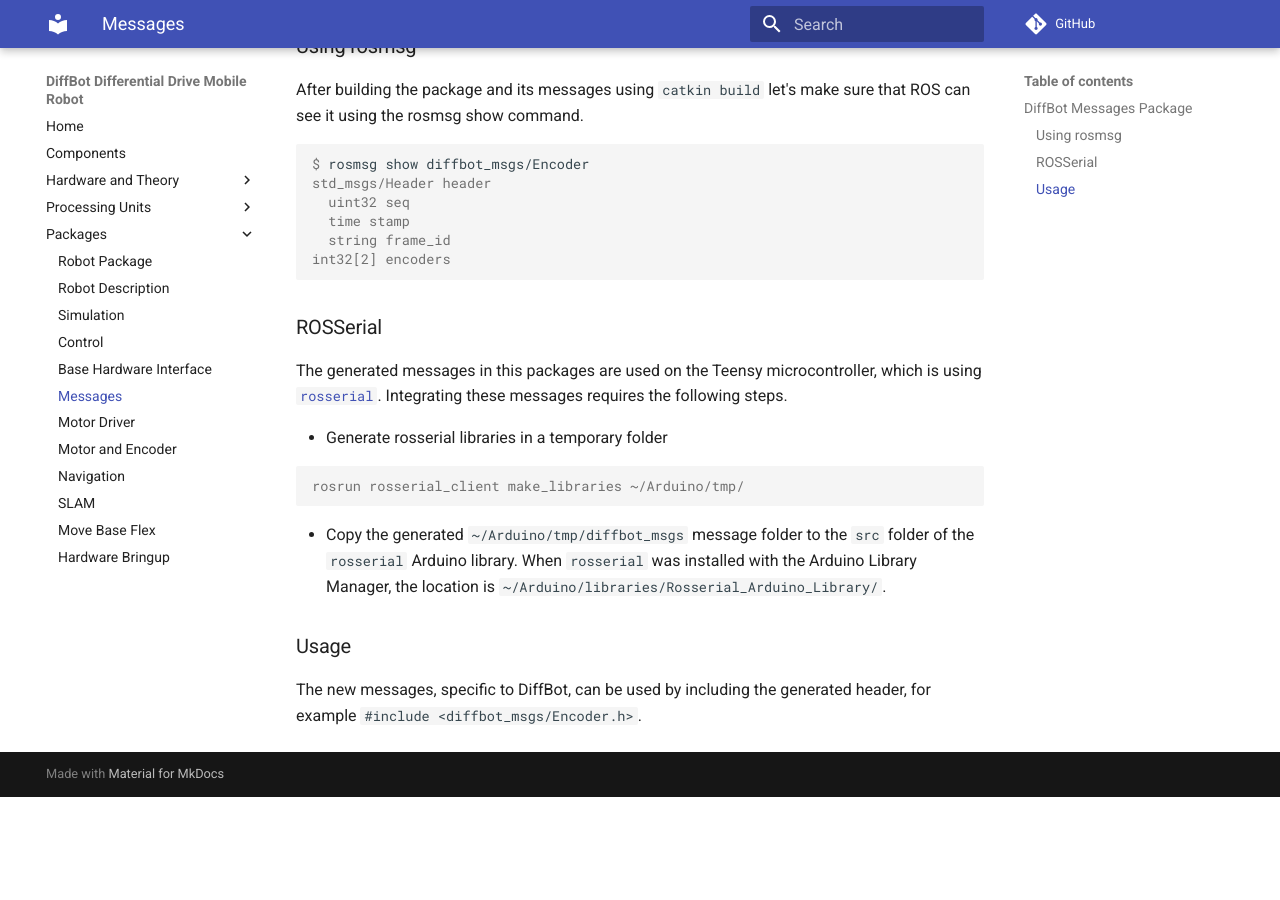
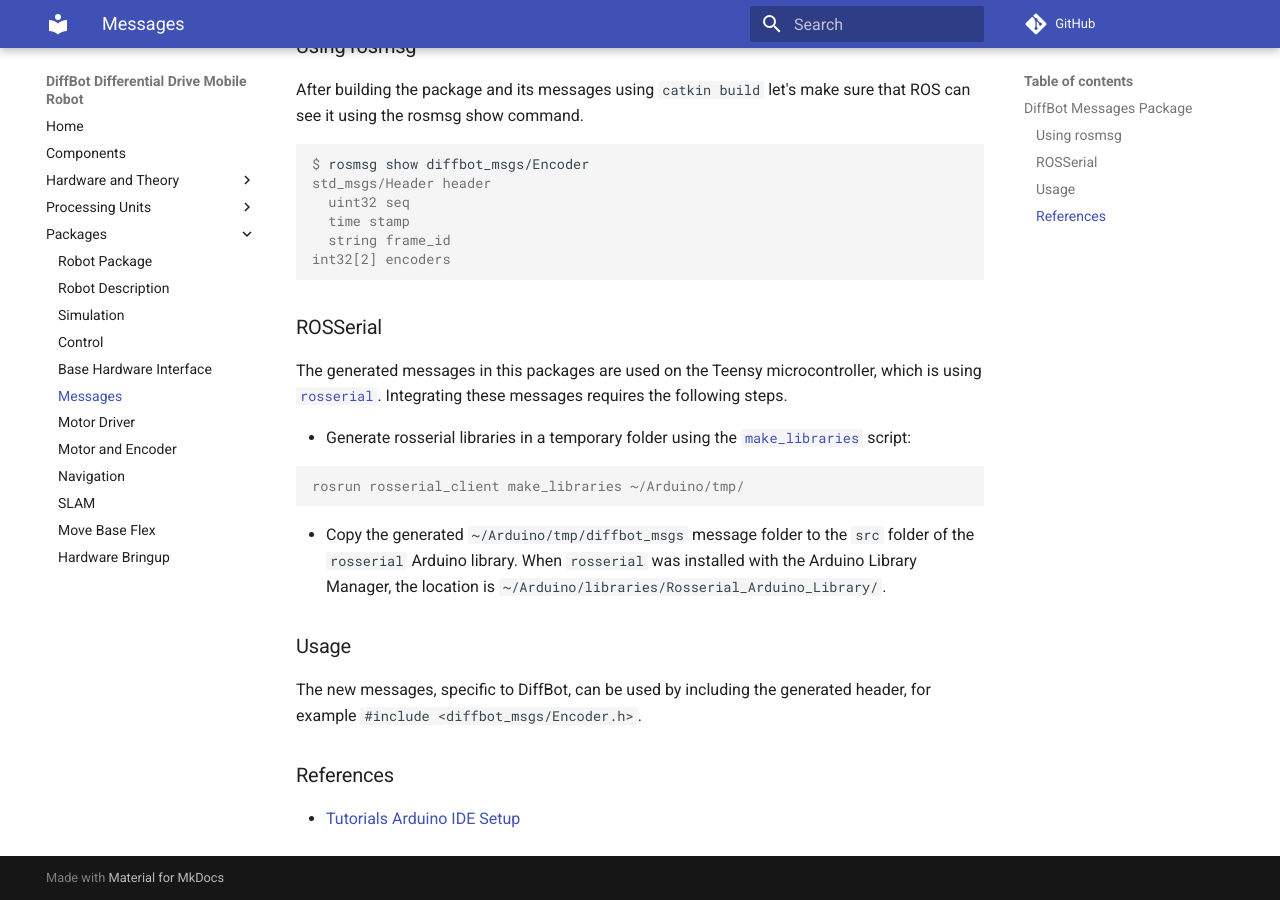
Before and after one commit to fjp/2wd-robot, an MkDocs documentation site: the page built from docs/diffbot_msgs.md, in a window 1280 px wide and 900 px high, scrolled down 1461 px. Built offline with MkDocs 1.6.1 and Material for MkDocs 9.7.7, drawn with Linux system fonts in a browser that asks for light colours; comment, search, counter and statistics services are not loaded; before the commit the page ends 2258 px from its top, so only the background shows below that.

````diff
--- a/docs/diffbot_msgs.md
+++ b/docs/diffbot_msgs.md
@@ -78,7 +78,7 @@ int32[2] encoders
 The generated messages in this packages are used on the Teensy microcontroller, which is using [`rosserial`](http://wiki.ros.org/rosserial).
 Integrating these messages requires the following steps.
 
-- Generate rosserial libraries in a temporary folder
+- Generate rosserial libraries in a temporary folder using the [`make_libraries`](http://wiki.ros.org/rosserial/Tutorials/Adding%20Other%20Messages) script:
 
 ```console
 rosrun rosserial_client make_libraries ~/Arduino/tmp/
@@ -91,3 +91,9 @@ rosrun rosserial_client make_libraries ~/Arduino/tmp/
 ### Usage
 
 The new messages, specific to DiffBot, can be used by including the generated header, for example `#include <diffbot_msgs/Encoder.h>`.
+
+
+
+### References
+
+- [Tutorials Arduino IDE Setup](http://wiki.ros.org/rosserial_arduino/Tutorials/Arduino%20IDE%20Setup)
````
Also changed, not shown: docs/teensy-mcu.md (+17 -1 lines), docs/resources/datasheets/teensy40-pinout01.png (added), docs/resources/datasheets/teensy40-pinout02.png (added).
